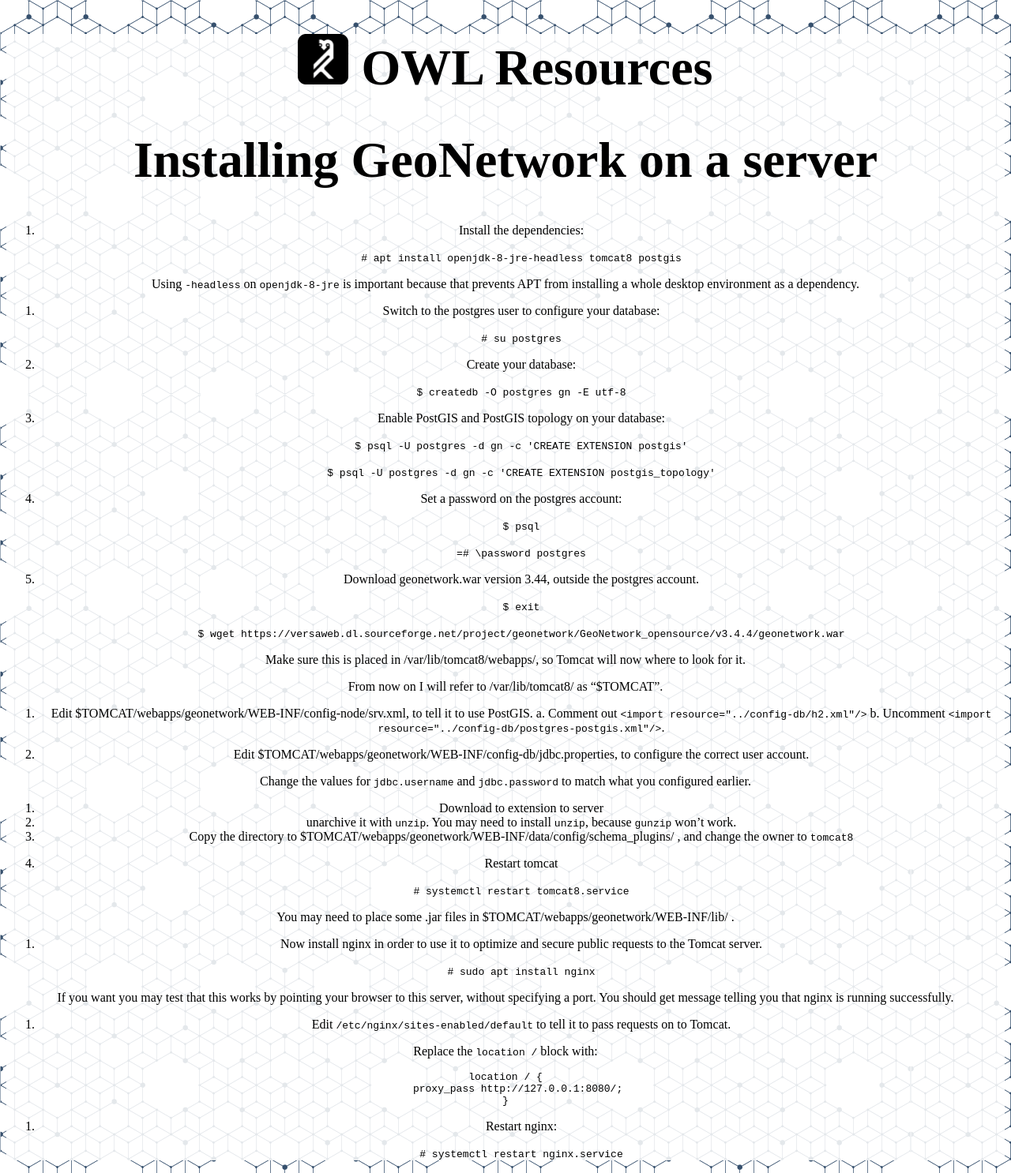
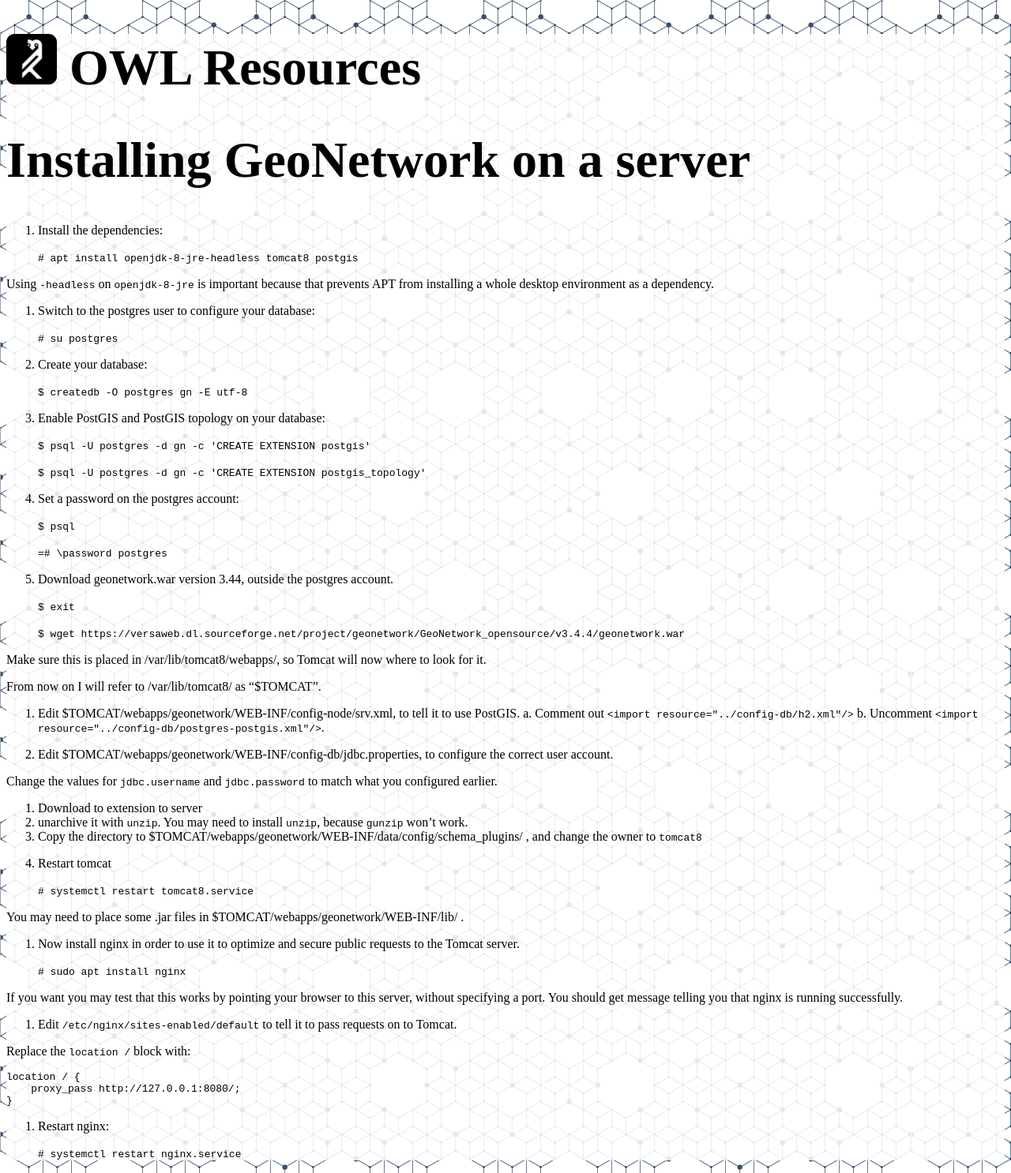
Before and after one commit to OpenWork-NZ/Resources, a Jekyll site: the page built from _posts/2019-04-24-gn-install.md, in a window 1280 px wide. Shown: the whole page at 79% size. Built offline with Jekyll 4.4.1, drawn with Linux system fonts in a browser that asks for light colours.

Commit message:
Move center text-align exclusively to index page.

```diff
--- a/_layouts/page.html
+++ b/_layouts/page.html
@@ -5,7 +5,7 @@
 <head>
   <title>{{ page.title }} @ OWL Resources</title>
   <style>
-    body {background: url({{ "openwork_pattern_blue.png" | relative_url }}); text-align: center;}
+    body {background: url({{ "openwork_pattern_blue.png" | relative_url }});}
     main {background: #fffd;}
     h1 {font-size: 64px;}
     a:link {color: #00B097;}
```
